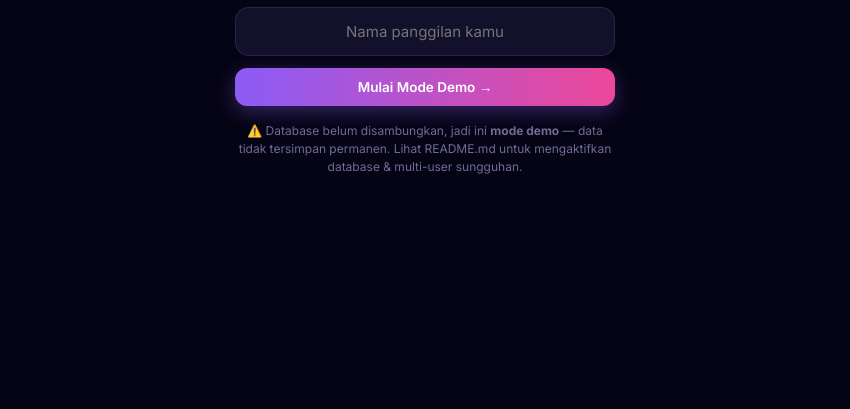
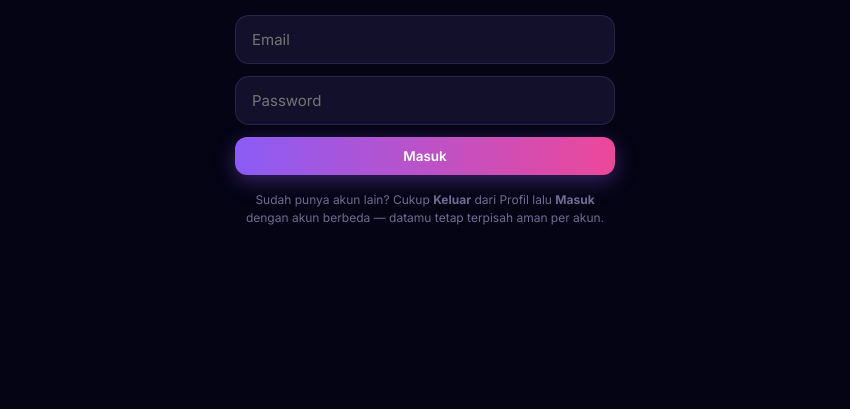
Before and after one commit to laillafatimahazzahra19/kosmate, a website: page Kosmate/index.html in a window 1280 px wide. Shown: the part 391-800 px from the top of the page, without its empty margins (215-1065 px from the left). Drawn offline with nearby package versions, Linux system fonts and the light colour scheme.

Commit message:
Update index.html

```diff
--- a/Kosmate/index.html
+++ b/Kosmate/index.html
@@ -461,7 +461,7 @@ a{color:inherit;}
    (data hanya di memori, tidak butuh setup apa pun).
    ============================================================ */
 const CONFIG = {
-  SUPABASE_URL: 'https://erpsiivudrxrpfgqxadv.supabase.co/rest/v1/',
+  SUPABASE_URL: 'https://erpsiivudrxrpfgqxadv.supabase.co/rest/v1',
   SUPABASE_ANON_KEY: 'eyJhbGciOiJIUzI1NiIsInR5cCI6IkpXVCJ9.eyJpc3MiOiJzdXBhYmFzZSIsInJlZiI6ImVycHNpaXZ1ZHJ4cnBmZ3F4YWR2Iiwicm9sZSI6ImFub24iLCJpYXQiOjE3ODQyMzQwMDUsImV4cCI6MjA5OTgxMDAwNX0.E6jir8hBI9tmWOgjAWzaYKmiTArpw8yjHERov-ySxMM',
 };
 const DEMO_MODE = !CONFIG.SUPABASE_URL || CONFIG.SUPABASE_URL.indexOf('https://erpsiivudrxrpfgqxadv.supabase.co/rest/v1/') !== -1;
```
